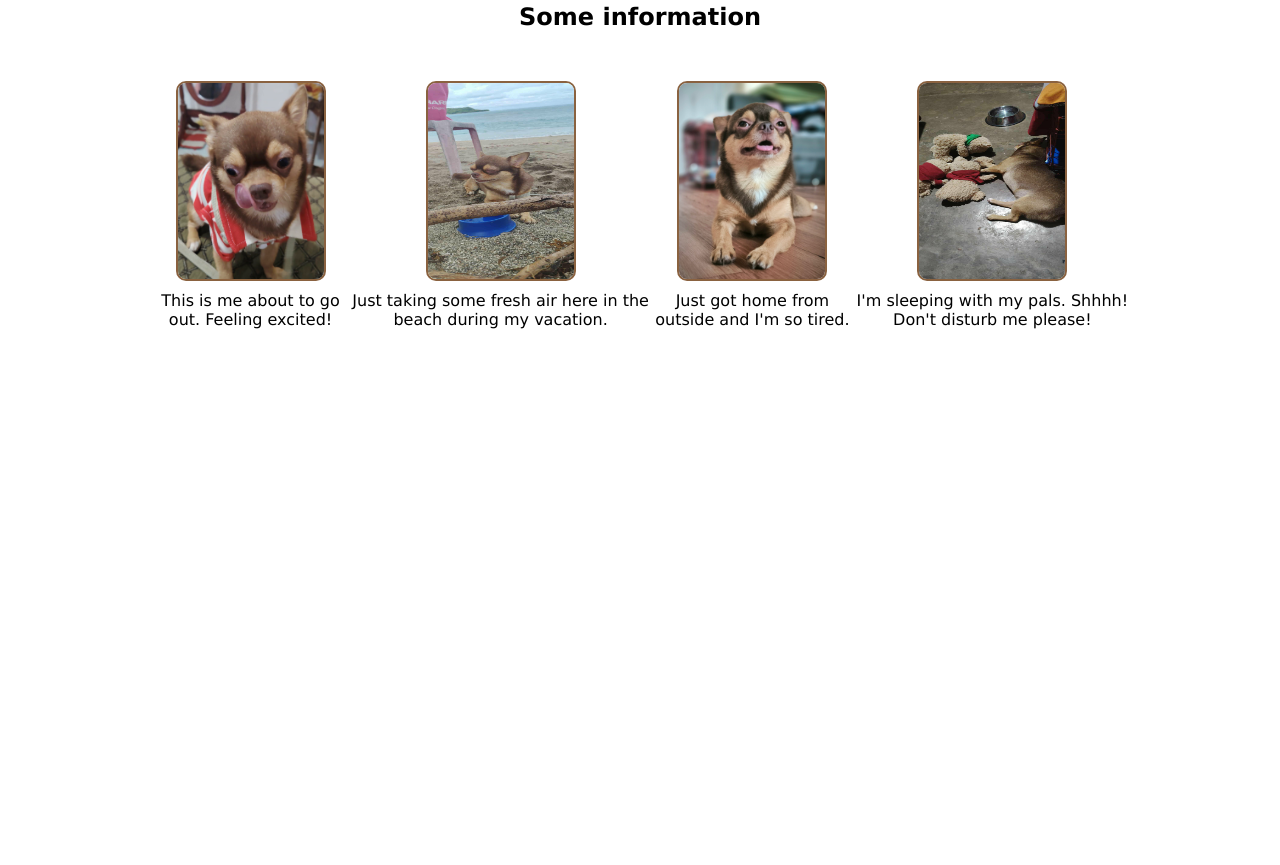
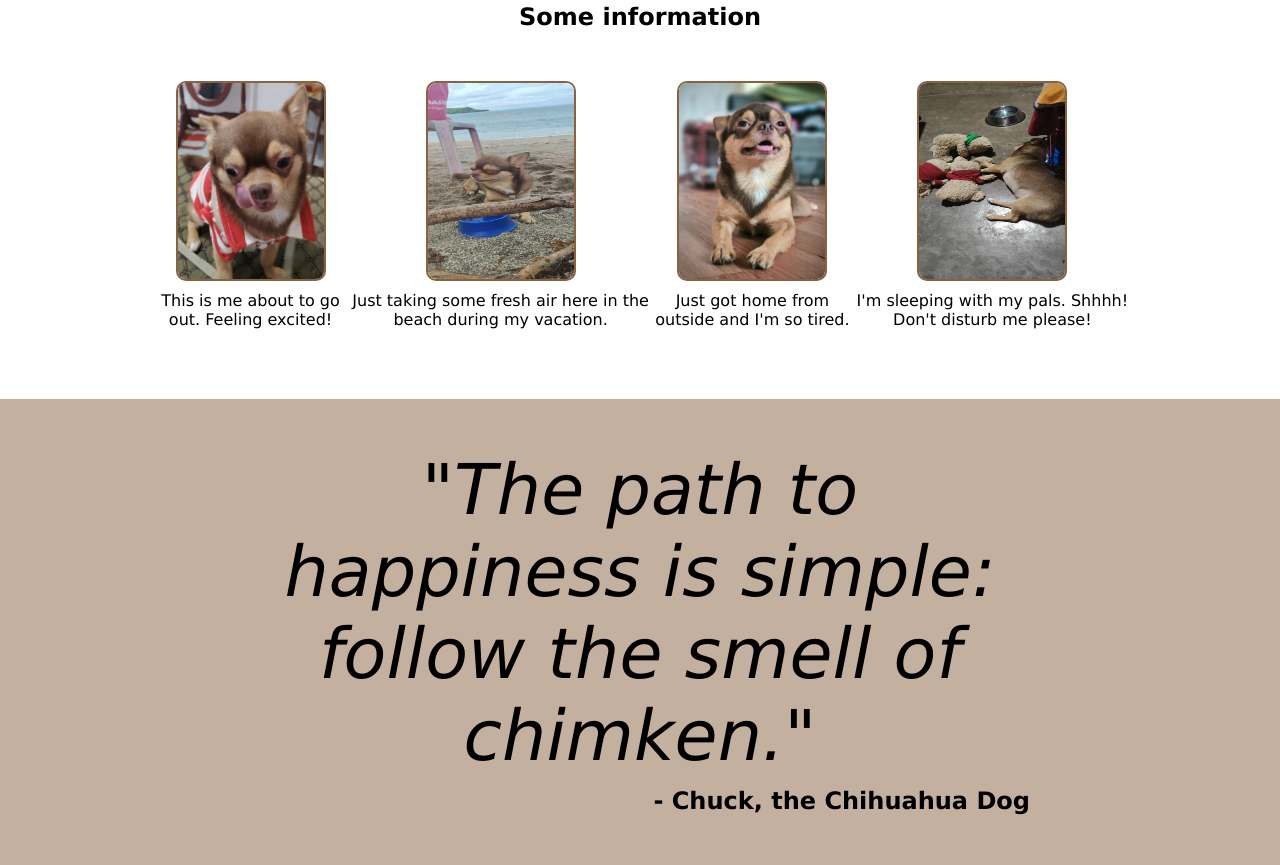
Before and after one commit to thisisjer0m3/Project-Landing-Page, a plain HTML site: page index.html in a window 1280 px wide. Shown: the part 709-1574 px from the top of the page. Before the commit the page ends 1108 px from the top, so only its background shows below. Drawn offline with Linux system fonts and the light colour scheme.

Commit message:
added quote section

```diff
--- a/index.html
+++ b/index.html
@@ -78,5 +78,13 @@
         </div>
       </div>
     </div>
+
+    <!-- Quotes -->
+    <div class="quote-section">
+      <div class="quote-saying">
+        "The path to happiness is simple: follow the smell of chimken."
+      </div>
+      <div class="quote-writer">- Chuck, the Chihuahua Dog</div>
+    </div>
   </body>
 </html>
--- a/style.css
+++ b/style.css
@@ -129,3 +129,32 @@ ul li a {
   border-radius: 10px;
   border: 2px solid #8a6240;
 }
+
+/* quotes section */
+.quote-section {
+  padding: 50px 250px;
+  background-color: rgba(138, 98, 64, 0.5);
+  /* margin: 0 auto; */
+  /* text-align: center; */
+}
+
+.quote-saying {
+  text-align: center;
+  font-size: 70px;
+  font-style: italic;
+  font-weight: 300;
+  /* padding: 1000px; */
+  margin: 0 auto;
+  /* font-family: robot; */
+}
+.quote-writer {
+  font-weight: bold;
+  font-size: 24px;
+  /* margin-right: auto; */
+  /* display: flex;
+  flex-direction: column; */
+  /* align-items: end; */
+  margin-top: 10px;
+  /* padding: 0px 150px; */
+  text-align: right;
+}
```
